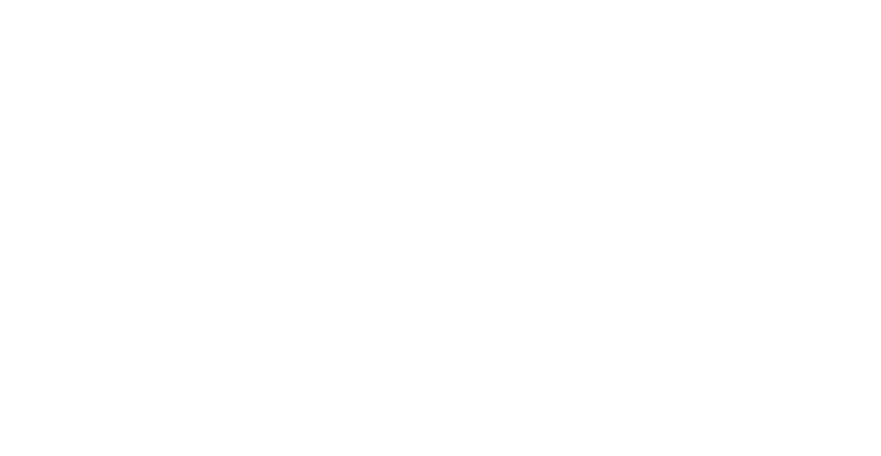
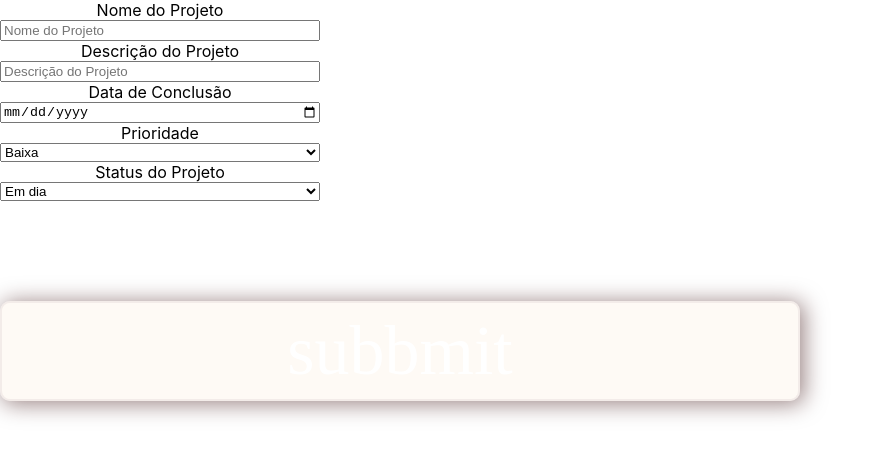
Before and after one commit to AndreaNaomi/85-WD-Project2, a React (Create React App) app: page /CreateProject in a window 1280 px wide. Before the commit this address had no page. Shown: the top 456 px of the page, without its empty margins (0-881 px from the left). Built offline with nearby package versions, Linux system fonts and the light colour scheme; a web font is replaced by a local one.

Commit message:
form pronto

```diff
--- a/src/App.js
+++ b/src/App.js
@@ -3,6 +3,8 @@
 import TelaInicial from './pages/TelaInicial';
 import HomePage from './pages/HomePage';
 import PaginaUsuario from './pages/PáginaUsuario';
+import TelaTarefa from './pages/TelaTarefa';
+import CreateProject from './pages/CreateProject';
 
 function App() {
   return (
@@ -14,6 +16,8 @@
     <Route path="/" element={<TelaInicial />} />
     <Route path="/Home" element={<HomePage />} />
     <Route path="/PaginaUsuario" element={<PaginaUsuario />} />
+    <Route path="/TelaTarefa" element={<TelaTarefa />} />
+    <Route path="/CreateProject" element={<CreateProject />} />
 
     </Routes>
 
--- a/src/pages/CreateProject/index.js
+++ b/src/pages/CreateProject/index.js
@@ -1,9 +1,86 @@
+import axios from "axios";
+import { useState } from "react";
 
 function CreateProject() {
-    return (
-        <div>
-        </div>
-    )
+  const [form, setForm] = useState({
+    nomeprojeto: "",
+    descprojeto: "",
+    data: "",
+    opcoesprioridades: "",
+    statusProjeto: "",
+  });
+
+  function handleChange(e) {
+    setForm({ ...form, [e.target.name]: e.target.value });
+  }
+
+  async function handleSubmit(e) {
+    e.preventDefault();
+    try {
+      await axios.post("https://ironrest.herokuapp.com/85-wd-project", form);
+    } catch (error) {
+      console.log(error);
+    }
+  }
+
+  console.log(form);
+
+  return (
+    <div>
+      <form
+        style={{ display: "flex", flexDirection: "column", width: "25%" }}
+        onSubmit={handleSubmit}
+      >
+        <label>Nome do Projeto</label>
+        <input
+          type="text"
+          name="nomeprojeto"
+          placeholder="Nome do Projeto"
+          onChange={handleChange}
+        />
+
+        <label>Descrição do Projeto</label>
+        <input
+          type="text"
+          name="descprojeto"
+          placeholder="Descrição do Projeto"
+          onChange={handleChange}
+        />
+
+        <label>Data de Conclusão</label>
+        <input
+          type="date"
+          name="data"
+          placeholder="Data de Conclusão"
+          onChange={handleChange}
+        />
+
+        <label>Prioridade</label>
+        <select
+          className="form-control"
+          name="opcoesprioridades"
+          onChange={handleChange}
+        >
+          <option>Baixa</option>
+          <option>Média</option>
+          <option>Alta</option>
+        </select>
+
+        <label>Status do Projeto</label>
+        <select
+          className="form-control"
+          name="statusProjeto"
+          onChange={handleChange}
+        >
+          <option>Em dia</option>
+          <option>Em risco</option>
+          <option>Em atraso</option>
+        </select>
+
+        <button type="submit">subbmit</button>
+      </form>
+    </div>
+  );
 }
 
 export default CreateProject;
--- a/src/pages/TelaTarefa/index.js
+++ b/src/pages/TelaTarefa/index.js
@@ -1,10 +1,48 @@
+import axios from "axios";
+import { useState } from "react"
+
 
 function TelaTarefa() {
-    return (
-        <div>
 
-        </div>
-    )
+    const [form, setForm] = useState({
+        tarefa: "",
+        descrição: "",
+        responsavel: "",
+    });
+
+    function handleChange(e) {
+        setForm({...form, [e.target.name]: e.target.value});
+    }
+
+    async function handleSubmit(e) {
+        e.preventDefault();
+        try {
+            await axios.post("https://ironrest.herokuapp.com/85-wd-to-do", form)
+        } catch (error) {
+            console.log(error)
+        }
+    }
+
+    console.log(form)
+  return (
+    <div>
+        <form onSubmit={handleSubmit}>
+            <label>Nome da Tarefa</label>
+            <input type="text" name="tarefa" placeholder="Nome da tarefa" onChange={handleChange}/>
+
+            <label>Descrição da Tarefa</label>
+            <input type="text" name="descrição" placeholder="Descrição da Tarefa" onChange={handleChange}/>
+
+            <label>Atribuir Tarefa</label>
+            <input
+            type="text"
+            name="responsavel"
+            placeholder="Atribuir tarefa para" onChange={handleChange}/>
+
+            <button type="submit">Salvar</button>
+         </form>
+    </div>
+  );
 }
 
 export default TelaTarefa;
```
Also changed, not shown: src/pages/PáginaUsuario/index.js (+23 -13 lines).
